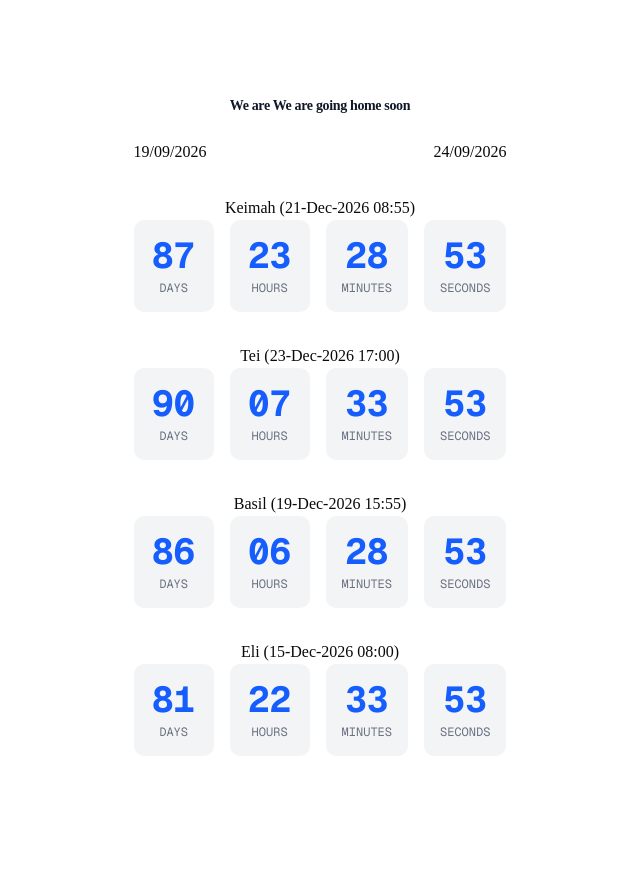
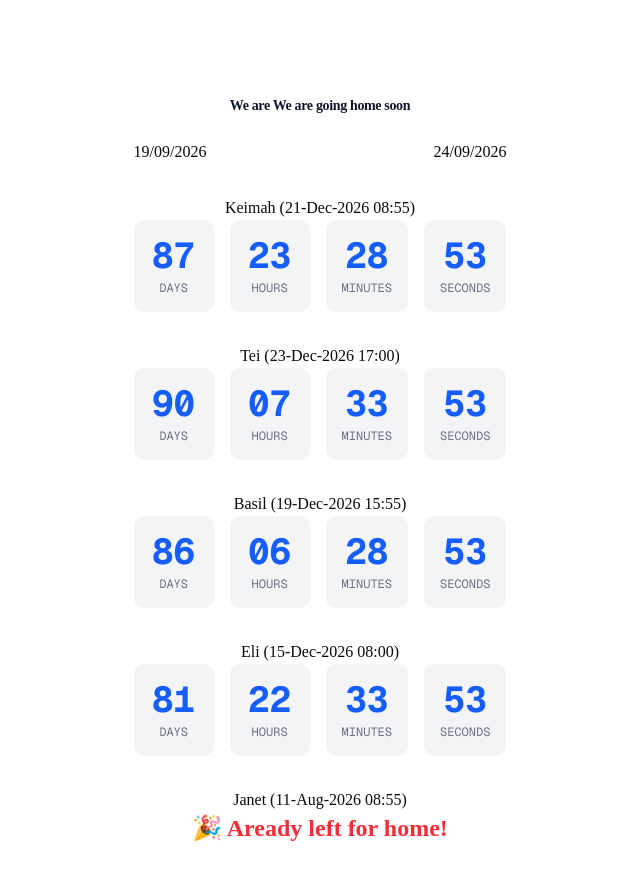
Before and after one commit to rhhauzel/countdown, a Next.js app: page / in a window 1280 px wide. Shown: the top 880 px of the page, without its empty margins (320-960 px from the left). Before the commit the page ends 852 px from the top, so only its background shows below. Built offline with nearby package versions, Linux system fonts and the light colour scheme.

Commit message:
Update for Janet

```diff
--- a/app/data/data.json
+++ b/app/data/data.json
@@ -14,4 +14,8 @@
     "SlNo": 4,
     "Name": "Eli",
     "Date": "2026-12-15T08:00:00"
+}, {
+    "SlNo": 5,
+    "Name": "Janet",
+    "Date": "2026-08-11T08:55:00"
 }]
--- a/components/CountdownTimer.tsx
+++ b/components/CountdownTimer.tsx
@@ -58,7 +58,7 @@ export default function CountdownTimer({ targetDate }: CountdownTimerProps) {
   if (isExpired) {
     return (
       <div className="text-center text-2xl font-bold text-red-500">
-        🎉 The event has started!
+        🎉 Aready left for home!
       </div>
     );
   }
```
